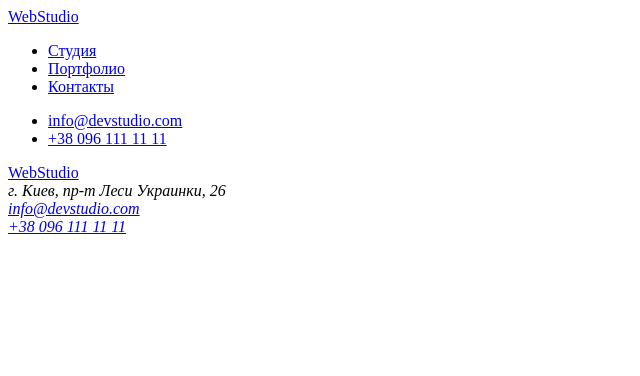
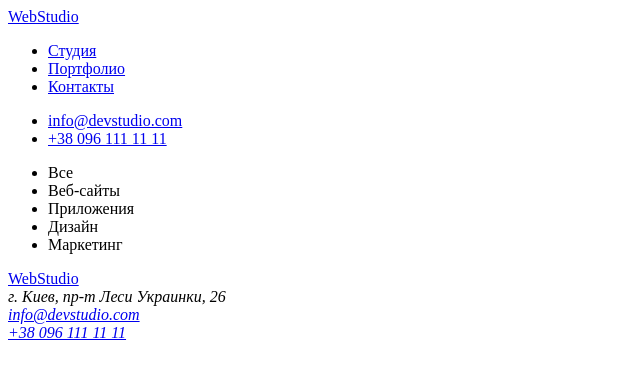
Before and after one commit to ragimovalik/goit-markup-hw-02, a plain HTML site: page portfolio.html in a window 1280 px wide. Shown: the whole page, without its empty margins (0-640 px from the left). Drawn offline with Linux system fonts and the light colour scheme.

Commit message:
Добавлены изображения к Портфолио

```diff
--- a/portfolio.html
+++ b/portfolio.html
@@ -22,7 +22,21 @@
       </ul>
     </header>
     <!-- Основная информация страницы -->
-    <main></main>
+    <main>
+      <!-- Список, фильтры по проектам -->
+      <section>
+        <ul>
+          <li><a>Все</a></li>
+          <li><a>Веб-сайты</a></li>
+          <li><a>Приложения</a></li>
+          <li><a>Дизайн</a></li>
+          <li><a>Маркетинг</a></li>
+        </ul>
+        <ul></ul>
+      </section>
+      <!-- Список проектов, картинки -->
+      <section></section>
+    </main>
     <!--Подвал-->
     <footer>
       <a href="WebStudio">WebStudio</a>
```
Also changed, not shown: images/portfolio-page-1.jpg (added), images/portfolio-page-2.jpg (added), images/portfolio-page-3.jpg (added), images/portfolio-page-4.jpg (added), images/portfolio-page-5.jpg (added), images/portfolio-page-6.jpg (added), images/portfolio-page-7.jpg (added), images/portfolio-page-8.jpg (added), images/portfolio-page-9.jpg (added).
